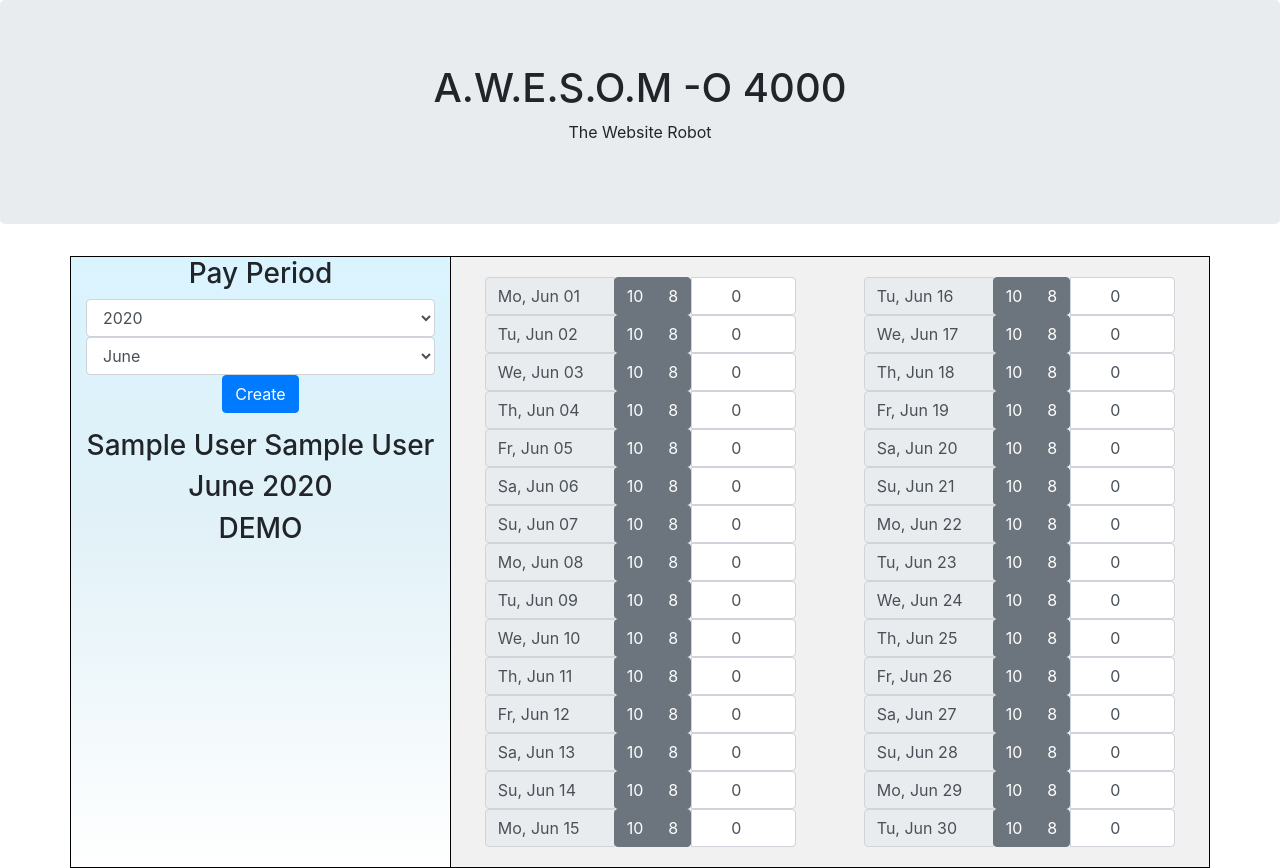
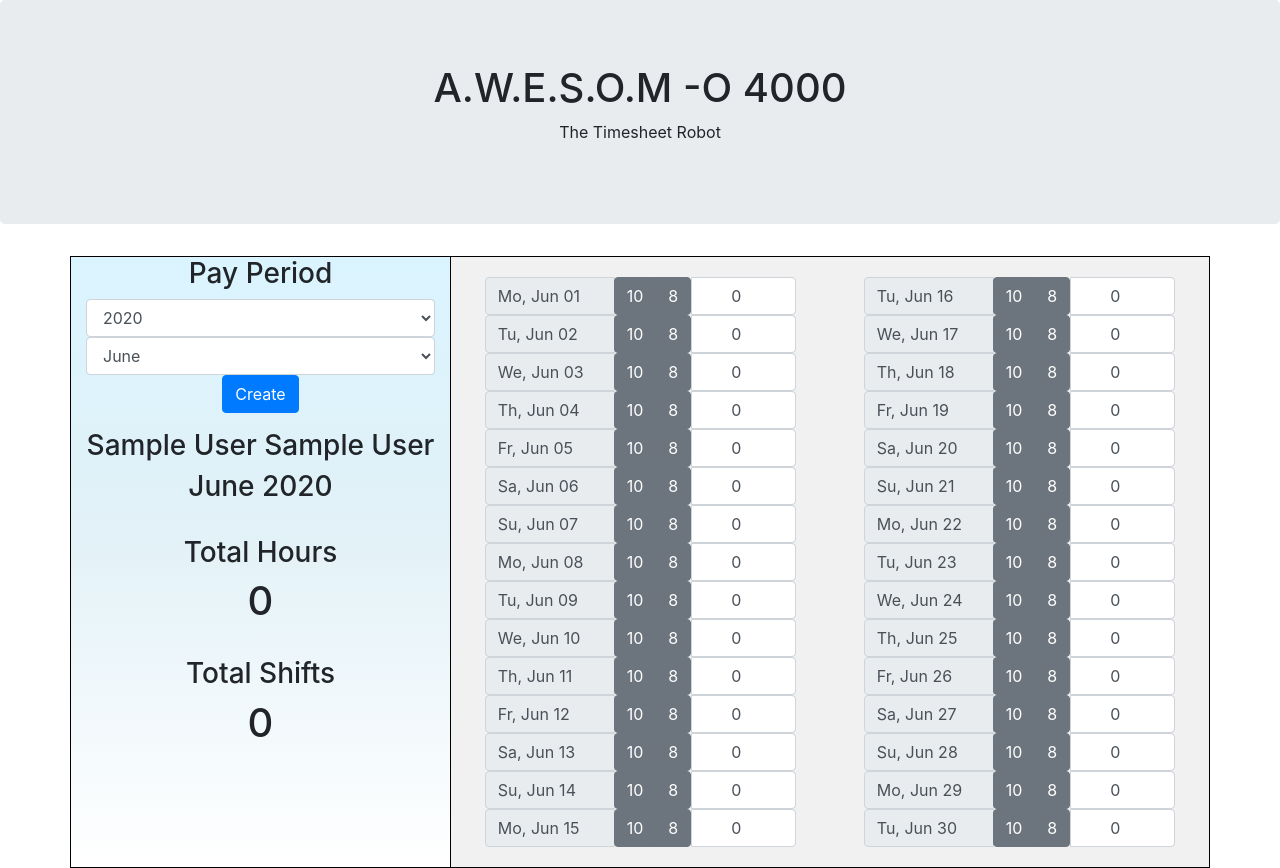
Before and after one commit to ajlino/mySite, a PHP site: page /timesheet.php in a window 1280 px wide. Run offline with PHP 8.4, Linux system fonts and the light colour scheme; the visitor is signed in with stand-in values (Sample User, id 1).

Commit message:
add shift count

```diff
--- a/includes/js/button-toggle.js
+++ b/includes/js/button-toggle.js
@@ -23,12 +23,17 @@ $(document).ready(function(){
     updateTotHours();
 
     function updateTotHours(){
-      sum=0;
+      sumHours=0;
+      sumShifts=0;
       $("input[name^='hoursDay']").each(function(){
-        sum+=Number($(this).val());
+        sumHours+=Number($(this).val());
+        if ($(this).val()>0){
+          sumShifts++;
+        }
         console.log($(this).val())
       });
-      $("#tallyHours").text(sum);
+      $("#tallyHours").text(sumHours);
+      $("#tallyShifts").text(sumShifts);
     }
 
 
--- a/includes/js/countHours.js
+++ b/includes/js/countHours.js
@@ -2,16 +2,24 @@
 $(document).ready(function(){
 
   $("input[name^='hoursDay']").change(function(){
-    sum=0;
+    var sumHours=0;
+    var sumShifts=0;
+
     $("input[name^='hoursDay']").each(function(){
-      sum+=Number($(this).val());
+      sumHours+=Number($(this).val());
+      if ($(this).val()>0){
+        sumShifts++;
+      }
       console.log($(this).val())
     });
-    $("#tallyHours").text(sum);
+    $("#tallyHours").text(sumHours);
+    $("#tallyShifts").text(sumShifts);
 
     $(this).parentsUntil(".grandparent").find(".btn-secondary")
       .css("background-color", "grey")
       .attr("data-selected","false");
 
+
+
   });
 });
--- /dev/null
+++ b/includes/js/countShifts.js
@@ -0,0 +1,5 @@
+
+$(document).ready(function(){
+  $(:input).change(function(){
+
+  });
--- a/index.php
+++ b/index.php
@@ -66,7 +66,7 @@ if($_SERVER["REQUEST_METHOD"] == "POST"){
                             $_SESSION["lastName"] = $lastName;
 
                             // Redirect user to welcome page
-                            header("location: submitTimesheet.php");
+                            header("location: timesheet.php");
                         } else{
                             // Display an error message if password is not valid
                             $password_err = "The password you entered was not valid.";
--- a/timesheet.php
+++ b/timesheet.php
@@ -26,7 +26,7 @@
 
 <div class="jumbotron">
     <h1>A.W.E.S.O.M -O 4000</h1>
-    <p>The Website Robot</p>
+    <p>The Timesheet Robot</p>
 </div>
 
 <div class="container">
@@ -57,8 +57,9 @@
             <option value="7">July</option>
             <option value="8">August</option>
             <option value="9">September</option>
-            <option value="10">November</option>
-            <option value="11">December</option>
+            <option value="10">October</option>
+            <option value="11">November</option>
+            <option value="12">December</option>
           </select>
           <button type="button" class="btn btn-primary" id="createTimesheet">Create</button>
         </div>
@@ -68,8 +69,16 @@
         <div class="date">
           <h3 id="tsPayPeriod"></h3>
         </div>
-        <div class="tallyHours"></div>
-          <h3 id="tallyHours">DEMO</h3>
+        <div class="tallyHours">
+          <br />
+          <h3>Total Hours</h3>
+          <h1 id="tallyHours">0</h1>
+        </div>
+        <div class="tallyShifts">
+          <br />
+          <h3>Total Shifts</h3>
+          <h1 id="tallyShifts">0</h1>
+        </div>
       </div>
 
 
```
